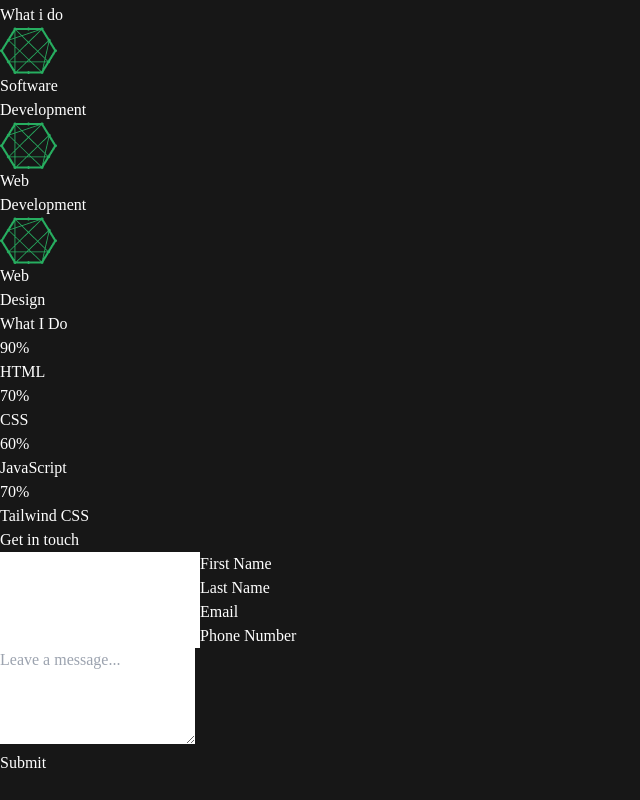
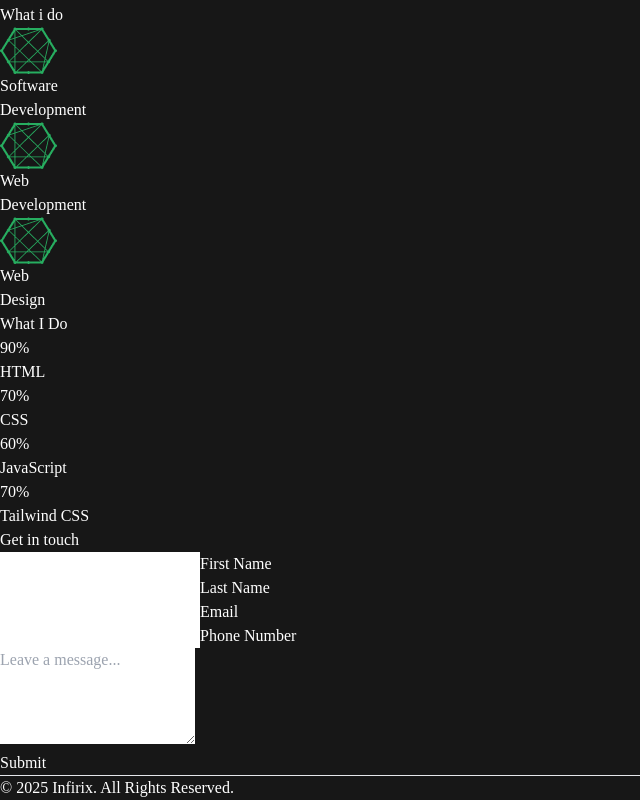
Before and after one commit to absattarghoto/portfolio_project, a React (Vite) app: page / in a window 1280 px wide. Shown: the part 2027-2827 px from the top of the page, without its empty margins (0-640 px from the left). Before the commit the page ends 2802 px from the top, so only its background shows below. Built offline with nearby package versions, Linux system fonts and the light colour scheme.

Commit message:
add footer in code

```diff
--- a/src/App.tsx
+++ b/src/App.tsx
@@ -1,4 +1,5 @@
 import AboutSection from "./components/AboutSection/Index";
+import FooterSection from "./components/FooterSection/Index";
 import FormSection from "./components/FormSection/Index";
 import HeroSection from "./components/HeroSection/Index";
 import Navbar from "./components/Navbar/Index";
@@ -14,6 +15,7 @@ const App = () => {
       <SkillDevelopment/>
       <SkillSection/>
       <FormSection/>
+      <FooterSection/>
 
     </>
   );
--- /dev/null
+++ b/src/components/FooterSection/Index.tsx
@@ -0,0 +1,14 @@
+const FooterSection = () => {
+  return (
+    <footer className="bg-[#111111] w-full">
+      <div className="max-w-screen-xl mx-auto p-4 md:py-8">
+        <hr className="my-6 border-[#4F4F4F] lg:my-8" />
+        <span className="text-sm text-[#4c4c4c] text-center block font-medium">
+          © 2025 <a href="/" className="hover:underline">Infirix</a>. All Rights Reserved.
+        </span>
+      </div>
+    </footer>
+  )
+}
+
+export default FooterSection
```
